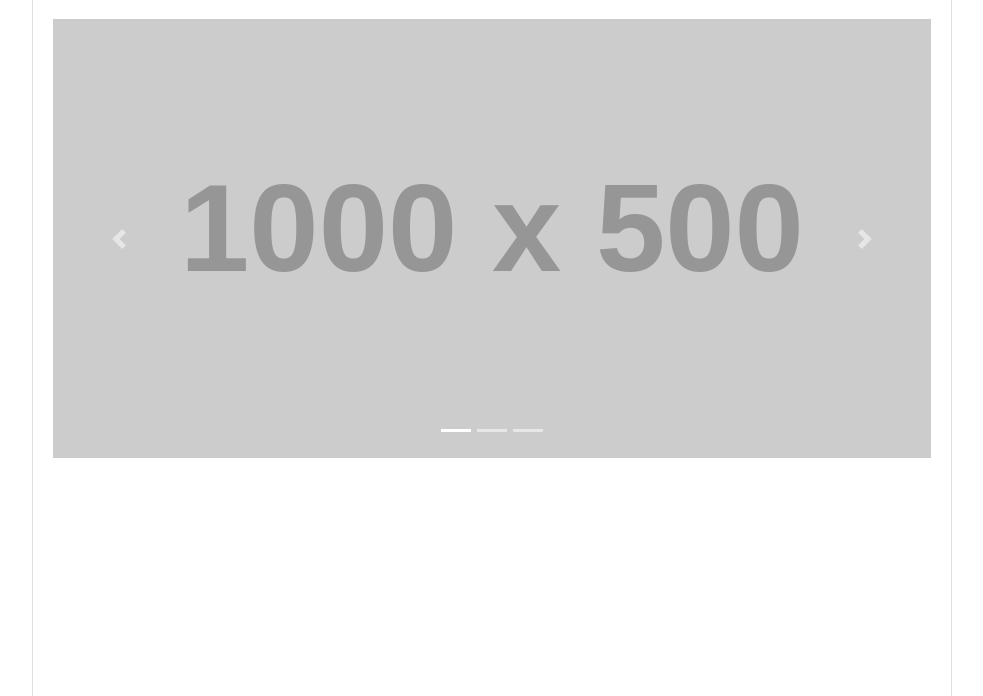
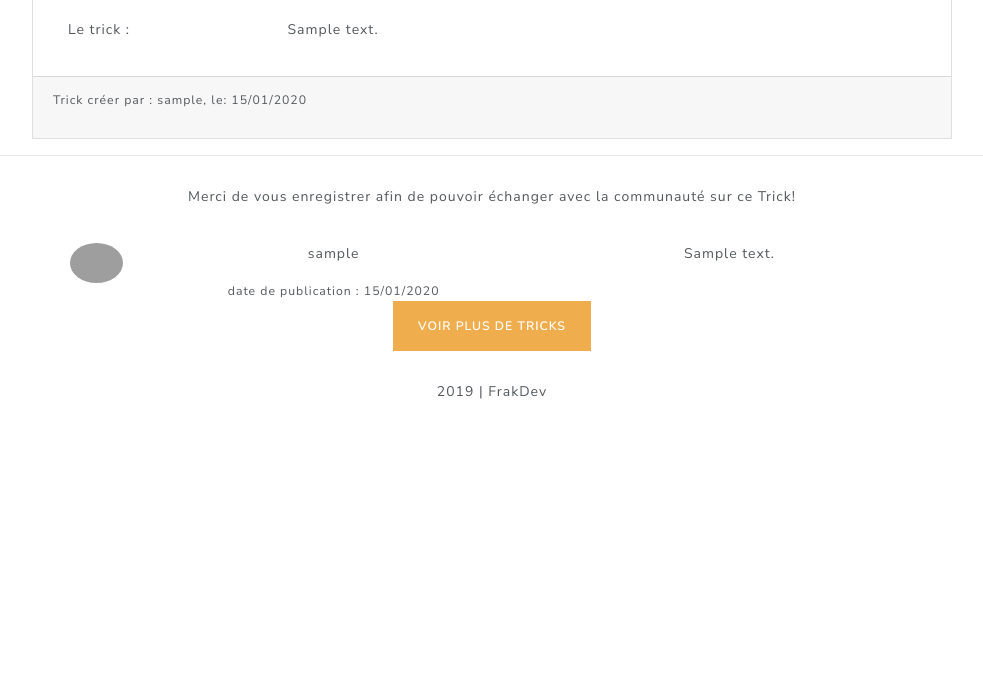
Before and after one commit to captainfrak/Projet6, a Symfony app: template templates/singletrick.html.twig in a window 1280 px wide. Shown: the part 585-1281 px from the top of the page, without its empty margins (148-1131 px from the left). After the commit the page ends 984 px from the top, so only its background shows below. Run offline with Twig, Linux system fonts and the light colour scheme; the template is opened without the code that fills it: most values are stand-ins (such as "Sample title", 1, 10 or a date in 2020); grey boxes labelled with a size stand in for pictures from a placeholder-image service; some libraries are stand-ins or nearby versions; grey boxes are pictures that could not be loaded.

Commit message:
add : change the layout

```diff
--- a/templates/singletrick.html.twig
+++ b/templates/singletrick.html.twig
@@ -14,6 +14,9 @@
         #comment-block {
             margin-top: 20px;
         }
+        div.coms {
+             display: none;
+         }
     </style>
 
     <section id="trick-main">
@@ -23,7 +26,15 @@
                     <div class="card-header">
                         <h5 class="card-title">{{ trick.name }}</h5>
                     </div>
-                    <img src="" class="card-img-top" style="height: 400px" alt="...">
+                    <img src="
+                        {% for pic in trick.trickPics %}
+                            {% if loop.index == 1 %}
+                                /upload/{{ pic.picName }}
+                            {% endif %}
+                        {% else %}
+                            {{ asset('img/NoIMG/NoImgYet.jpg') }}
+                        {% endfor %}
+                    " class="card-img-top" style="height: 400px" alt="...">
                     <div class="card-body">
                         <div class="col text-center">
                         <button class="btn btn-primary d-lg-none d-xl-none d-md-none d-sm-block" type="button" data-toggle="collapse" data-target="#loadMedia" aria-expanded="true" aria-controls="loadMedia">
@@ -33,22 +44,21 @@
                         <div class="collapse" id="loadMedia">
                         <div class="col">
                             <div class="row">
-                                <div id="carouselExampleIndicators" class="carousel slide" data-ride="carousel">
+                                <div class="col">
+                                    <h4>Les médias</h4>
+                                </div>
+                                <div id="carouselExampleIndicators" class="carousel slide" style="width: 100%;min-height: 300px" data-ride="carousel">
                                     <ol class="carousel-indicators">
-                                        <li data-target="#carouselExampleIndicators" data-slide-to="0" class="active"></li>
-                                        <li data-target="#carouselExampleIndicators" data-slide-to="1"></li>
-                                        <li data-target="#carouselExampleIndicators" data-slide-to="2"></li>
+                                        {% for trickPic in trick.trickPics %}
+                                        <li data-target="#carouselExampleIndicators" data-slide-to="{{ loop.index }}" class="{%if loop.index == 1%} active {%endif%}"></li>
+                                        {% endfor %}
                                     </ol>
                                     <div class="carousel-inner">
-                                        <div class="carousel-item active">
-                                            <img class="d-block w-100" src="http://placehold.it/1000x500" alt="First slide">
+                                        {% for trickPic in trick.trickPics %}
+                                        <div class="carousel-item {%if loop.index == 1%} active {%endif%}">
+                                            <img class="d-block w-100" style="max-height: 600px" src="/upload/{{ trickPic.picName }}" alt="First slide">
                                         </div>
-                                        <div class="carousel-item">
-                                            <img class="d-block w-100" src="http://placehold.it/1000x500" alt="Second slide">
-                                        </div>
-                                        <div class="carousel-item">
-                                            <img class="d-block w-100" src="http://placehold.it/1000x500" alt="Third slide">
-                                        </div>
+                                        {% endfor %}
                                     </div>
                                     <a class="carousel-control-prev" href="#carouselExampleIndicators" role="button" data-slide="prev">
                                         <span class="carousel-control-prev-icon" aria-hidden="true"></span>
@@ -64,16 +74,23 @@
                             <div class="row justify-content-center" style="margin-top: 30px">
 
 
-                                    {% for trickVideo in trick.trickVideos %}
+                                    {% for trickVideo in trick.trickVids %}
                                 <div class="col-xl-4 col-lg-6 col-md-6 col-sm-12 text-center">
-                                <iframe width="260" height="200" src="{{ trickVideo }}" frameborder="0" allow="autoplay" allowfullscreen></iframe>
+                                <iframe width="260" height="200" src="http://{{ trickVideo.url }}" frameborder="0" allow="autoplay" allowfullscreen></iframe>
                             </div>
                                 {% endfor %}
                      </div>
                         </div>
                         </div>
                         <div class="col-12">
-                        <p>{{ trick.description }}</p>
+                            <div class="row">
+                                <div class="col-3">
+                                    <p>Le trick :</p>
+                                </div>
+                                <div class="col-9">
+                                    <p>{{ trick.description }}</p>
+                                </div>
+                            </div>
                         </div>
                     </div>
                     <div class="card-footer">
@@ -113,10 +130,12 @@
                 {% if comments == null %}
                     <p>Pas de commentaires pour le moment!</p>
                 {% else %}
+                        <div class="row">
                     {% for comment in comments %}
-                        <div class="row">
+                            <div class="col-12 coms">
+                                <div class="row">
                             <div class="col-2">
-                                <img src="/userpics/{{ comment.author.profilePic.name }}" class="rounded-circle" style="height: 40px" alt="">
+                                <img src="/upload/{{ comment.author.profilePic.name }}" class="rounded-circle" style="height: 40px" alt="">
                             </div>
                             <div class="col-4">
                                 <p>{{ comment.author.username }}</p>
@@ -125,11 +144,34 @@
                             <div class="col-6">
                                 <p>{{ comment.content }}</p>
                             </div>
+                                </div>
+                            </div>
+                    {% endfor %}
+                            <div class="col-12 text-center">
+                                <a href="#" class="btn btn-warning" id="loadComs" style="color: white;text-decoration: none;">Voir plus de tricks</a>
+                            </div>
                         </div>
-                    {% endfor %}
                 {% endif %}
             </div>
         </div>
     </section>
 
+
 {% endblock %}
+{% block javascripts %}
+<script src="https://code.jquery.com/jquery-3.3.1.min.js"></script>
+<script src="https://maxcdn.bootstrapcdn.com/bootstrap/4.0.0/js/bootstrap.min.js" integrity="sha384-JZR6Spejh4U02d8jOt6vLEHfe/JQGiRRSQQxSfFWpi1MquVdAyjUar5+76PVCmYl" crossorigin="anonymous"></script>
+<script>
+    // pour moreComments
+    $(function () {
+        $("div.coms").slice(0, 6).show();
+        $("#loadComs").on('click', function (e) {
+            e.preventDefault();
+            $("div.coms:hidden").slice(0, 6).slideDown();
+            if ($("div.coms:hidden").length === 0) {
+                $("#loadComs").hide('slow');
+            }
+        });
+    });
+</script>
+{% endblock %}
```
